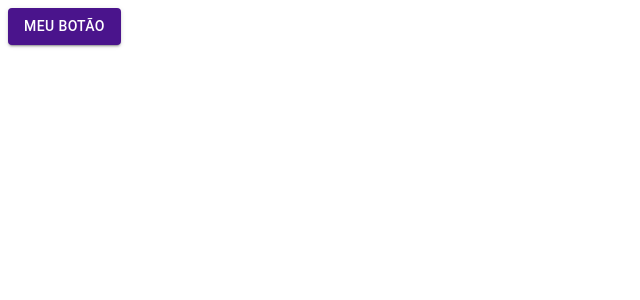
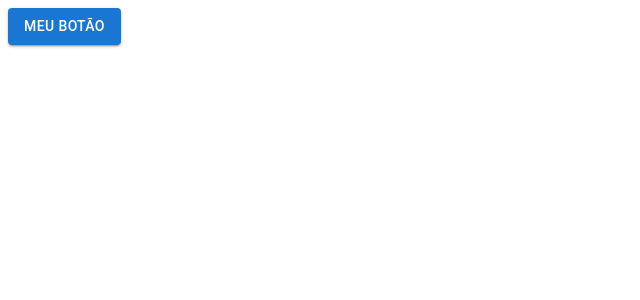
Before and after one commit to cleitonper/lib, a Next.js app: page / in a window 1280 px wide. Shown: the top 300 px of the page, without its empty margins (0-640 px from the left). Built offline with nearby package versions, Linux system fonts and the light colour scheme.

Commit message:
feat(tema): adiciona cores customizadas ao tema

```diff
--- /dev/null
+++ b/src/app/Theme.d.ts
@@ -0,0 +1,22 @@
+import type {} from '@mui/material';
+import type {} from '@mui/material/styles';
+import type {} from '@mui/material/Typography';
+
+
+declare module '@mui/material/styles' {
+  interface Palette {
+    counter: TypeCounter;
+  }
+
+  export interface PaletteOptions {
+    counter: TypeCounter;
+  }
+
+  interface TypeCounter {
+    primary: {
+      light: string;
+      main: string;
+      dark: string;
+    };
+  }
+}
--- a/src/app/theme.ts
+++ b/src/app/theme.ts
@@ -2,10 +2,12 @@ import { createTheme } from "@mui/material";
 
 export const theme = createTheme({
   palette: {
-    primary: {
-      light: '#7c43bd',
-      main: '#4a148c',
-      dark: '#12005e',
+    counter: {
+      primary: {
+        light: '#6a4f4b',
+        main: '#3e2723',
+        dark: '#1b0000',
+      }
     },
   }
 });
```
